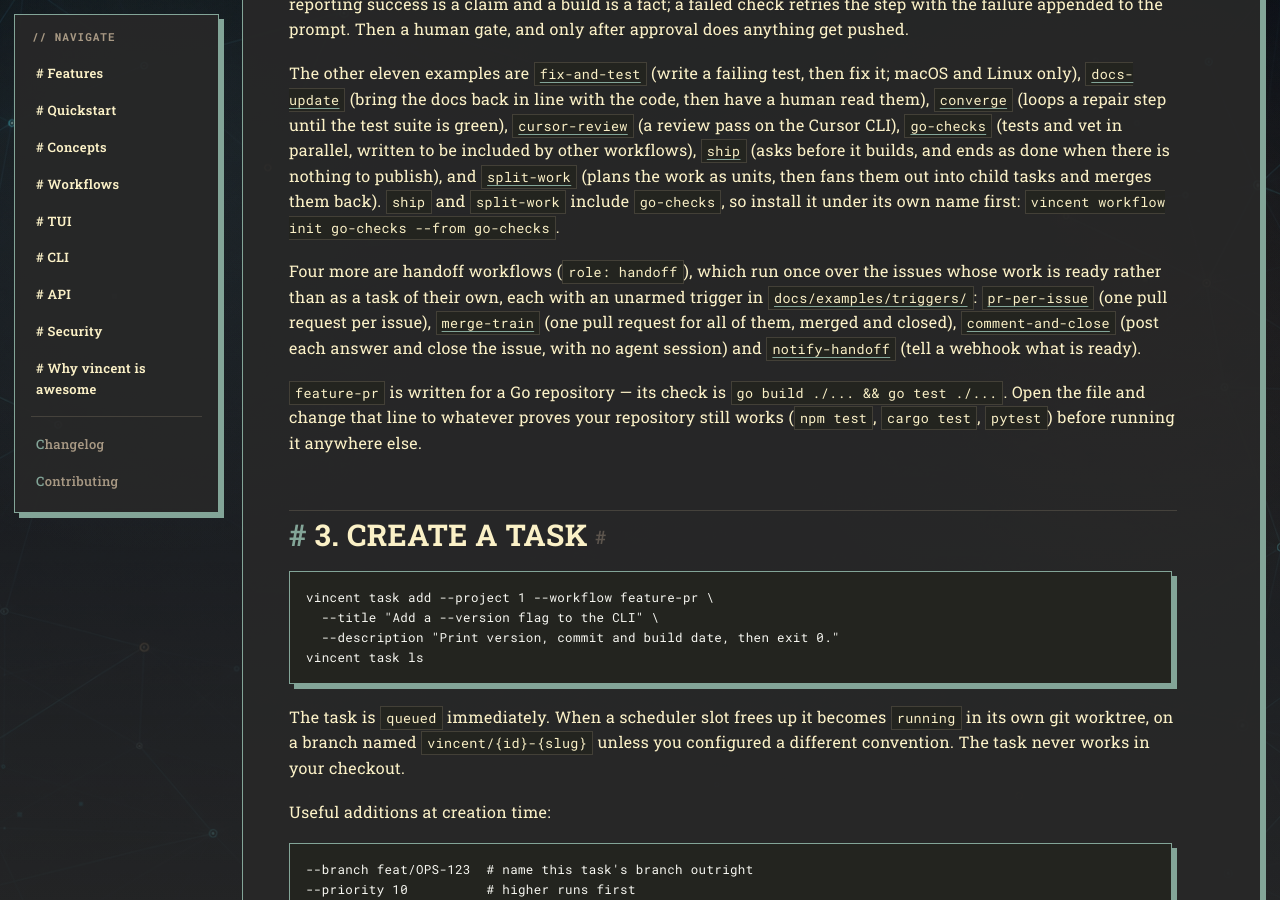
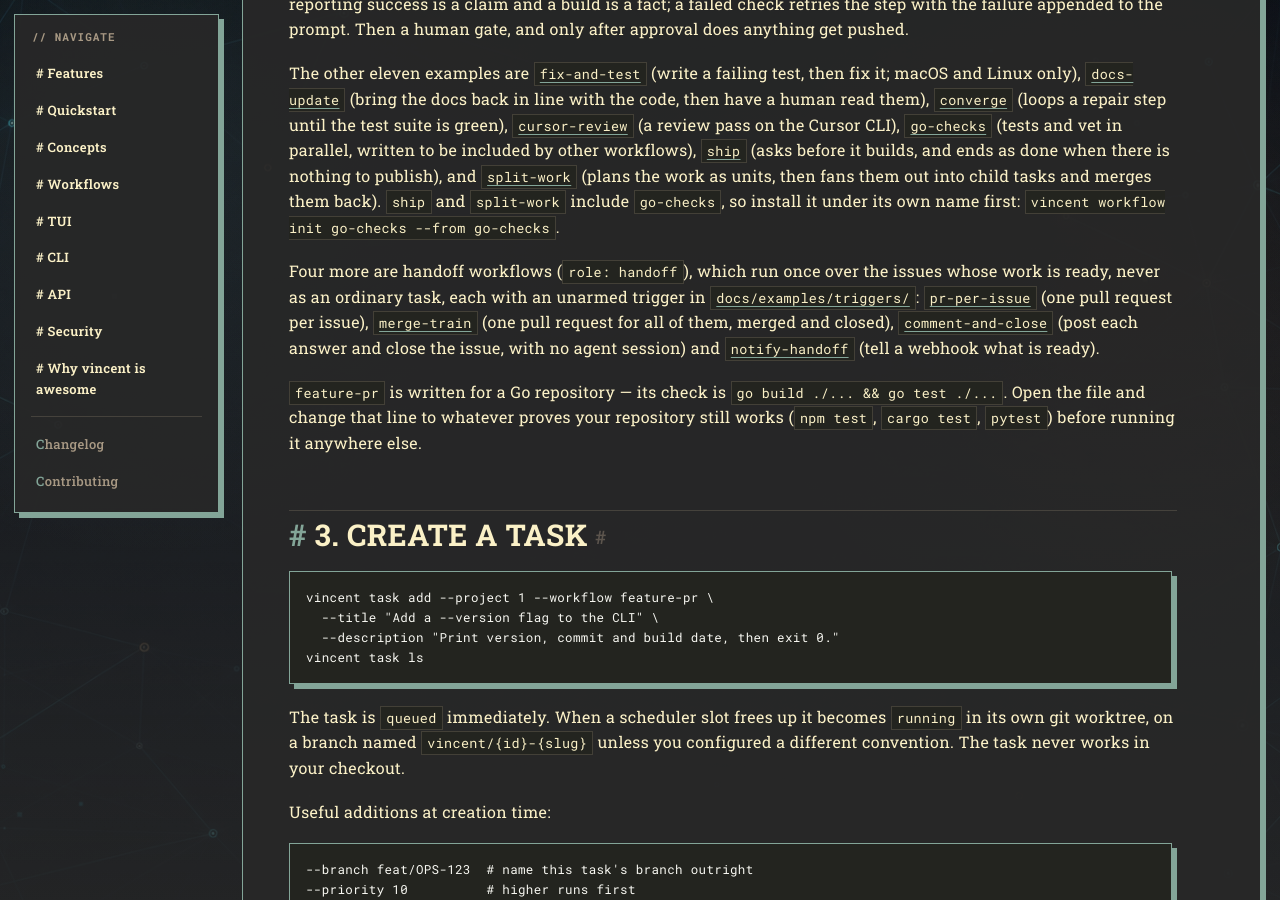
Before and after one commit to lezli01/vincent, a Jekyll site: the page built from docs/getting-started/quickstart.md, in a window 1280 px wide and 900 px high, scrolled down 2789 px. Built offline with Jekyll 4.4.1, drawn with Linux system fonts in a browser that asks for light colours; our own code applies the rules of GitHub Pages for plain Markdown files.

Commit message:
docs(quickstart): a handoff runs as a handoff task, not without one

```diff
--- a/docs/getting-started/quickstart.md
+++ b/docs/getting-started/quickstart.md
@@ -137,7 +137,7 @@
 `vincent workflow init go-checks --from go-checks`.
 
 Four more are handoff workflows (`role: handoff`), which run once over the
-issues whose work is ready rather than as a task of their own, each with an
+issues whose work is ready, never as an ordinary task, each with an
 unarmed trigger in [`docs/examples/triggers/`](../examples/triggers):
 [`pr-per-issue`](../../examples/pr-per-issue.yaml) (one pull request per
 issue), [`merge-train`](../../examples/merge-train.yaml) (one pull request for
```
